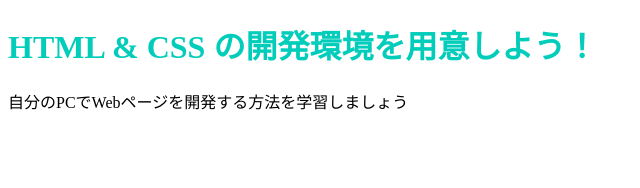
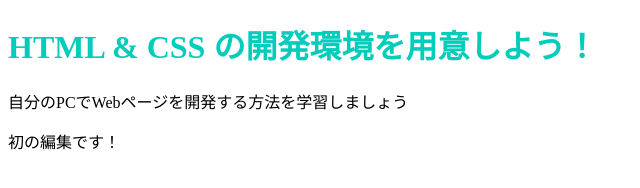
Before and after one commit to kiku19930527/Portfolio, a plain HTML site: page index.html in a window 1280 px wide. Shown: the whole page, without its empty margins (0-640 px from the left). Drawn offline with Linux system fonts and the light colour scheme.

Commit message:
Update index.html

```diff
--- a/index.html
+++ b/index.html
@@ -8,6 +8,7 @@
   <body>
     <h1 class="title">HTML & CSS の開発環境を用意しよう！</h1>
     <p>自分のPCでWebページを開発する方法を学習しましょう</p>
+    <p>初の編集です！</P>
 
   </body>
 </html>
```
